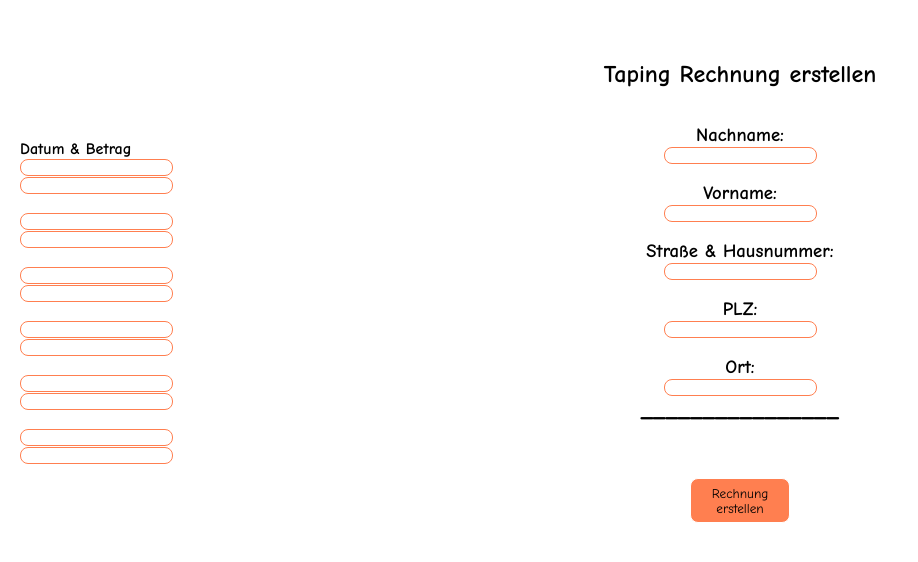
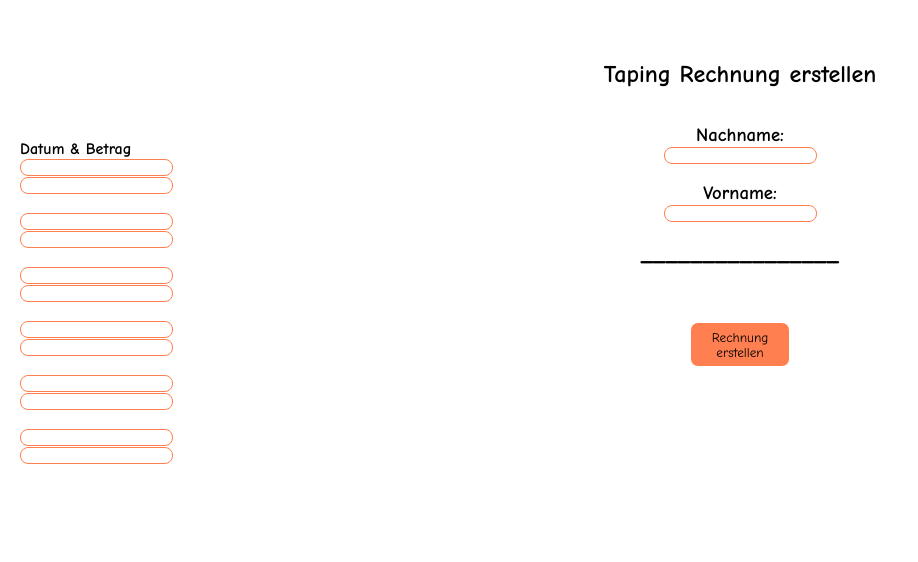
Before and after one commit to YTArne1607/tapingh, a plain HTML site: page index.html in a window 1280 px wide. Shown: the top 562 px of the page, without its empty margins (0-918 px from the left). Drawn offline with Linux system fonts and the light colour scheme.

Commit message:
Update index.html

```diff
--- a/index.html
+++ b/index.html
@@ -17,14 +17,6 @@
         <br>
         <h3>Vorname: </h3><input type="text" id="tb-vorname" class="textbox">
         <br>
-        <br>
-        <h3>Straße & Hausnummer: </h3><input type="text" id="tb-straße" class="textbox">
-        <br>
-        <br>
-        <h3>PLZ: </h3><input type="text" id="tb-plz" class="textbox">
-        <br>
-        <br>
-        <h3>Ort: </h3><input type="text" id="tb-ort" class="textbox">
         <br>
         <h2>________________</h2>
         <br>
```
